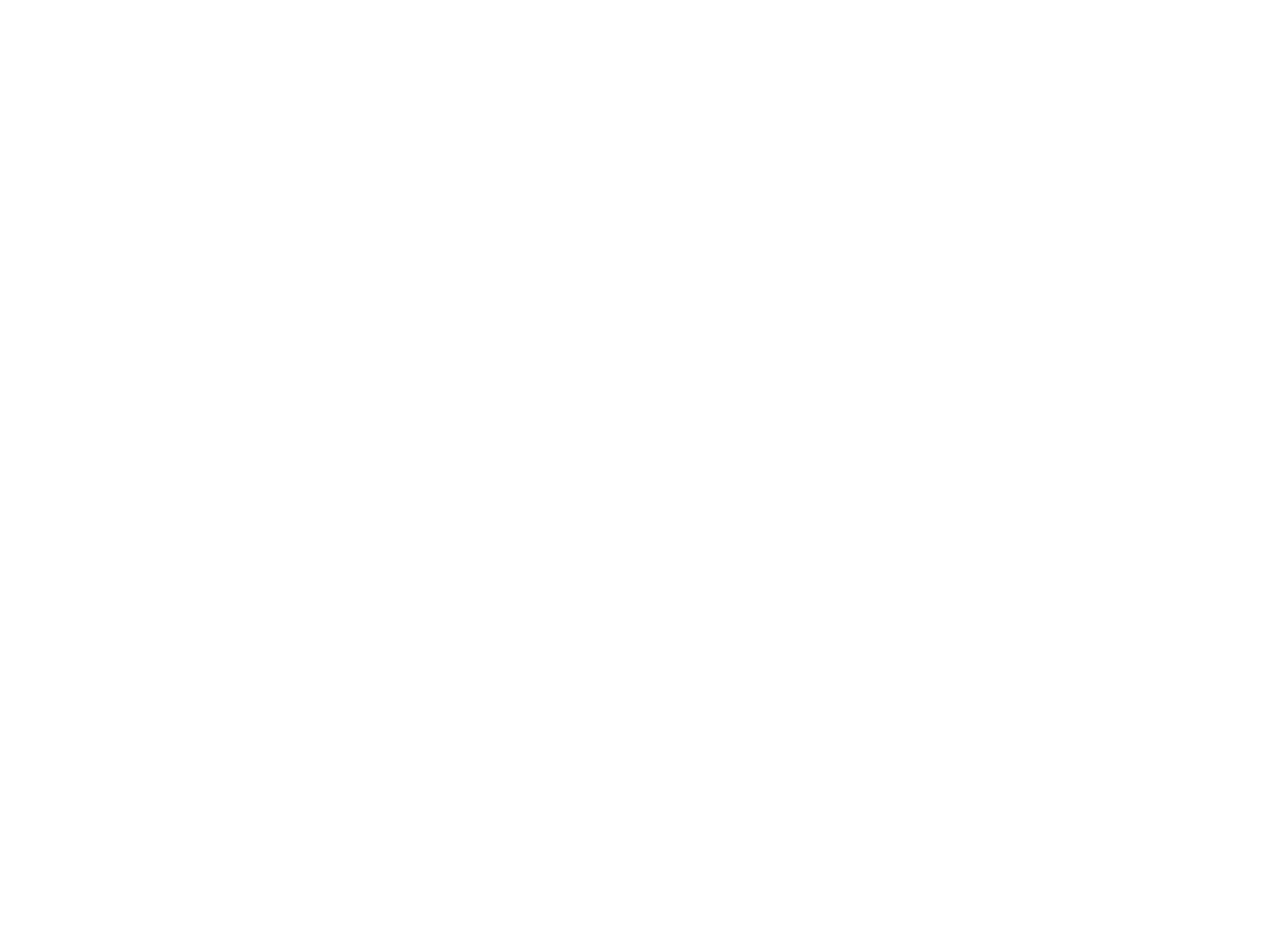
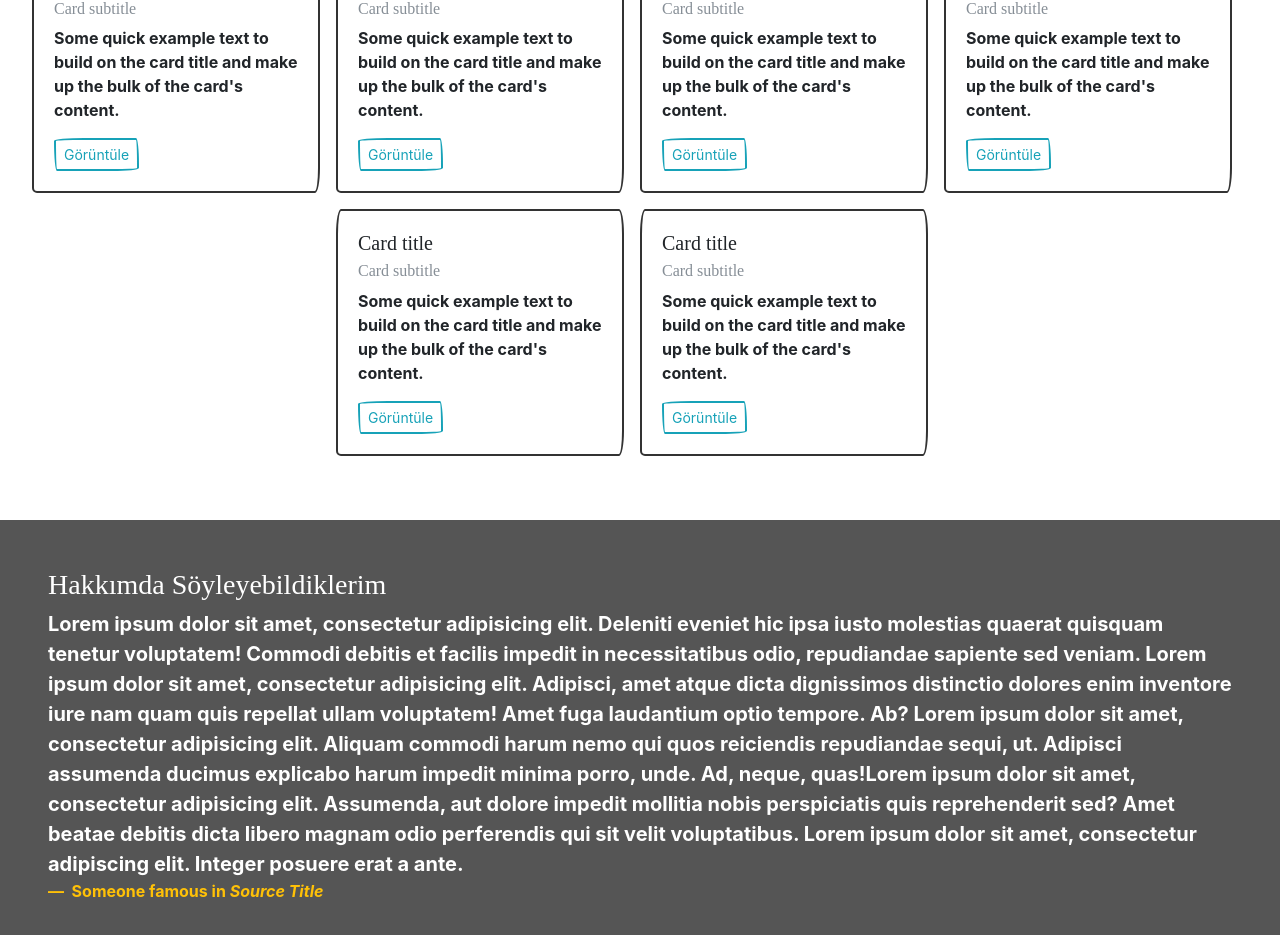
Before and after one commit to RustuGokalp/corner-post-app, a Nuxt app: page / in a window 1280 px wide. Shown: the part 719-1654 px from the top of the page. Before the commit the page ends 800 px from the top, so only its background shows below. Built offline with nearby package versions, Linux system fonts and the light colour scheme; a web font is replaced by a local one.

Commit message:
Create post & postList & About component

```diff
--- /dev/null
+++ b/components/home/about.vue
@@ -0,0 +1,27 @@
+<template>
+  <div class="container-fluid p-5 mt-5 bg-secondary text-light">
+    <blockquote class="blockquote">
+      <h3>Hakkımda Söyleyebildiklerim</h3>
+      <p class="mb-0">
+        Lorem ipsum dolor sit amet, consectetur adipisicing elit. Deleniti
+        eveniet hic ipsa iusto molestias quaerat quisquam tenetur voluptatem!
+        Commodi debitis et facilis impedit in necessitatibus odio, repudiandae
+        sapiente sed veniam. Lorem ipsum dolor sit amet, consectetur adipisicing
+        elit. Adipisci, amet atque dicta dignissimos distinctio dolores enim
+        inventore iure nam quam quis repellat ullam voluptatem! Amet fuga
+        laudantium optio tempore. Ab? Lorem ipsum dolor sit amet, consectetur
+        adipisicing elit. Aliquam commodi harum nemo qui quos reiciendis
+        repudiandae sequi, ut. Adipisci assumenda ducimus explicabo harum
+        impedit minima porro, unde. Ad, neque, quas!Lorem ipsum dolor sit amet,
+        consectetur adipisicing elit. Assumenda, aut dolore impedit mollitia
+        nobis perspiciatis quis reprehenderit sed? Amet beatae debitis dicta
+        libero magnam odio perferendis qui sit velit voluptatibus. Lorem ipsum
+        dolor sit amet, consectetur adipiscing elit. Integer posuere erat a
+        ante.
+      </p>
+      <footer class="blockquote-footer text-warning">
+        Someone famous in <cite title="Source Title">Source Title</cite>
+      </footer>
+    </blockquote>
+  </div>
+</template>
--- /dev/null
+++ b/components/post/post.vue
@@ -0,0 +1,13 @@
+<template>
+  <div class="card mr-3 mb-3 card-success" style="width: 18rem">
+    <div class="card-body">
+      <h5 class="card-title">Card title</h5>
+      <h6 class="card-subtitle mb-2 text-muted">Card subtitle</h6>
+      <p class="card-text">
+        Some quick example text to build on the card title and make up the bulk
+        of the card's content.
+      </p>
+      <a href="#" class="btn btn-outline-info btn-sm">Görüntüle</a>
+    </div>
+  </div>
+</template>
--- /dev/null
+++ b/components/post/postList.vue
@@ -0,0 +1,16 @@
+<template>
+  <div
+    class="container-fluid mt-5 d-flex flex-wrap justify-content-center align-items-center"
+  >
+    <Post v-for="index in 10" />
+  </div>
+</template>
+
+<script>
+import Post from "~/components/post/post";
+export default {
+  components: {
+    Post,
+  },
+};
+</script>
--- a/pages/index.vue
+++ b/pages/index.vue
@@ -1,7 +1,19 @@
-<template></template>
+<template>
+  <div>
+    <PostList />
+    <About />
+  </div>
+</template>
 
 <script>
-export default {};
+import PostList from "~/components/post/postList";
+import About from "~/components/home/about";
+export default {
+  components: {
+    PostList,
+    About,
+  },
+};
 </script>
 
 <style scoped></style>
```
